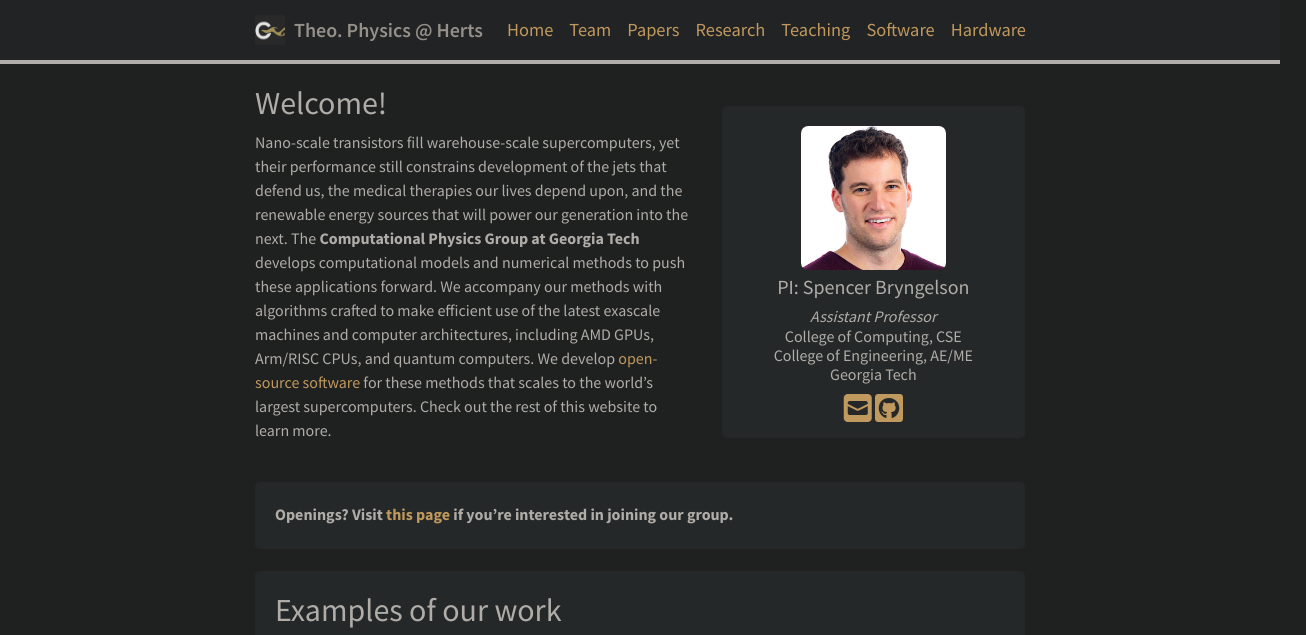
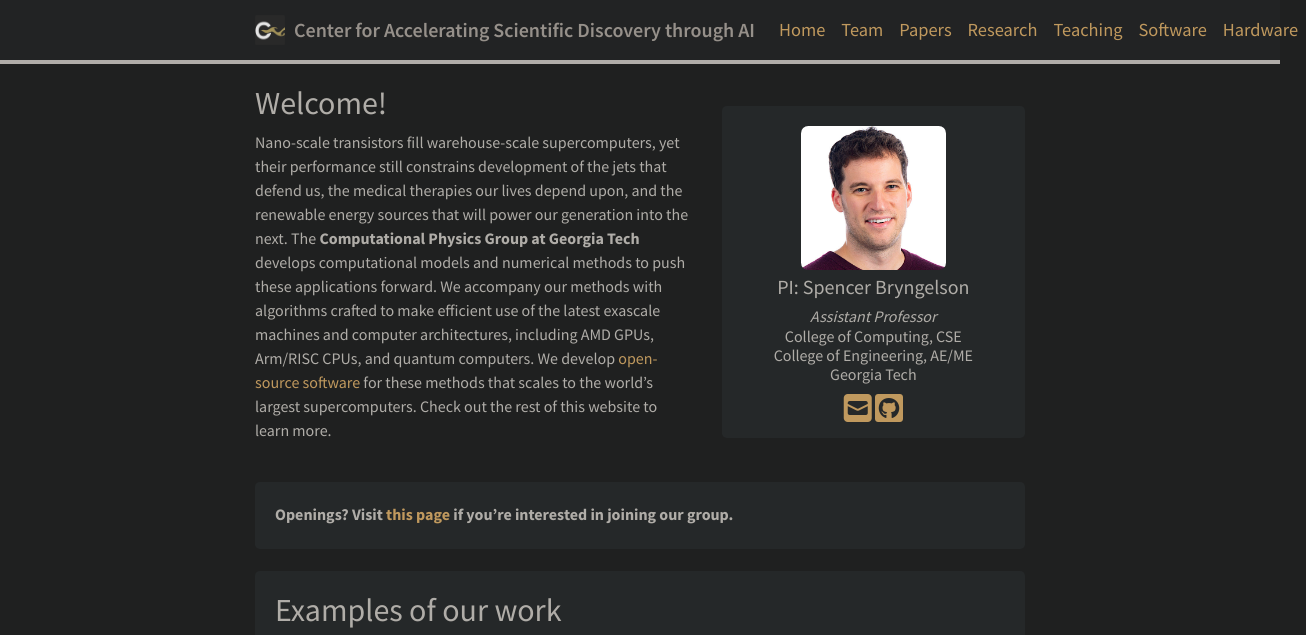
Before and after one commit to CASDAI/casdai.github.io, a plain HTML site: page index.html in a window 1280 px wide. Shown: the top 635 px of the page, 1306 px wide, since content can reach past the window. Drawn offline with Linux system fonts and the light colour scheme; some icons are missing.

Commit message:
Update index.html

```diff
--- a/index.html
+++ b/index.html
@@ -40,7 +40,7 @@ j=d.createElement(s),dl=l!='dataLayer'?'&l='+l:'';j.async=true;j.src=
 
 
 <!-- Begin Jekyll SEO tag v2.8.0 -->
-<title>Home | Theo. Physics @ Herts</title>
+<title>Home | Center for Accelerating Scientific Discovery through AI</title>
 <meta name="generator" content="Jekyll v4.3.1" />
 <meta property="og:title" content="Home" />
 <meta property="og:locale" content="en_US" />
@@ -72,7 +72,7 @@ height="0" width="0" style="display:none;visibility:hidden"></iframe></noscript>
     <div class="container-fluid">
     <a class="navbar-brand" href="/">
         <img src="/favicon.ico" width="30" height="30" style="margin-right:5px" class="d-inline-block align-top" alt="">
-        Theo. Physics @ Herts
+        Center for Accelerating Scientific Discovery through AI
     </a>
     <button class="navbar-toggler" type="button" data-bs-toggle="collapse" data-bs-target="#navbarSupportedContent" aria-controls="navbarSupportedContent" aria-expanded="false" aria-label="Toggle navigation">
         <span class="navbar-toggler-icon"></span>
```
